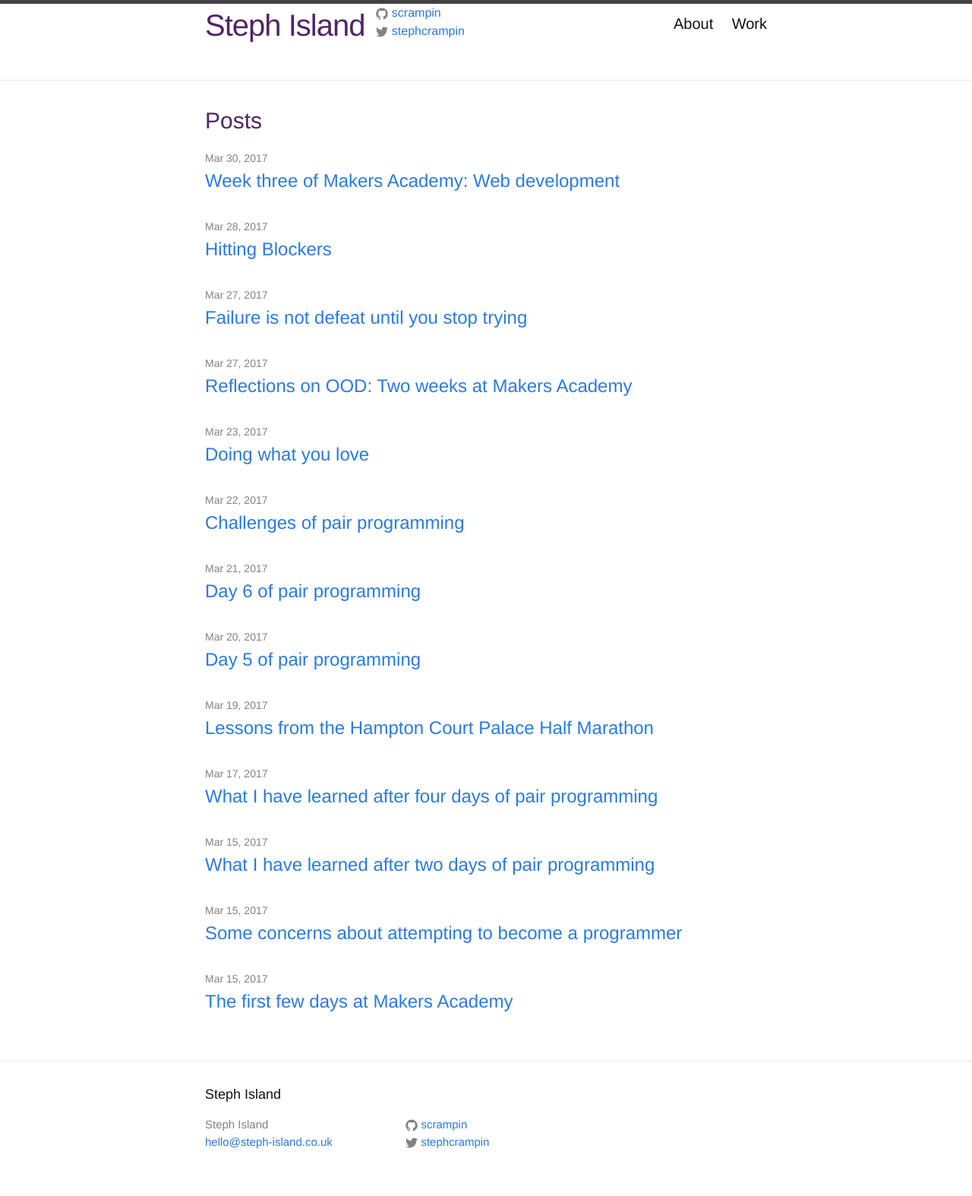
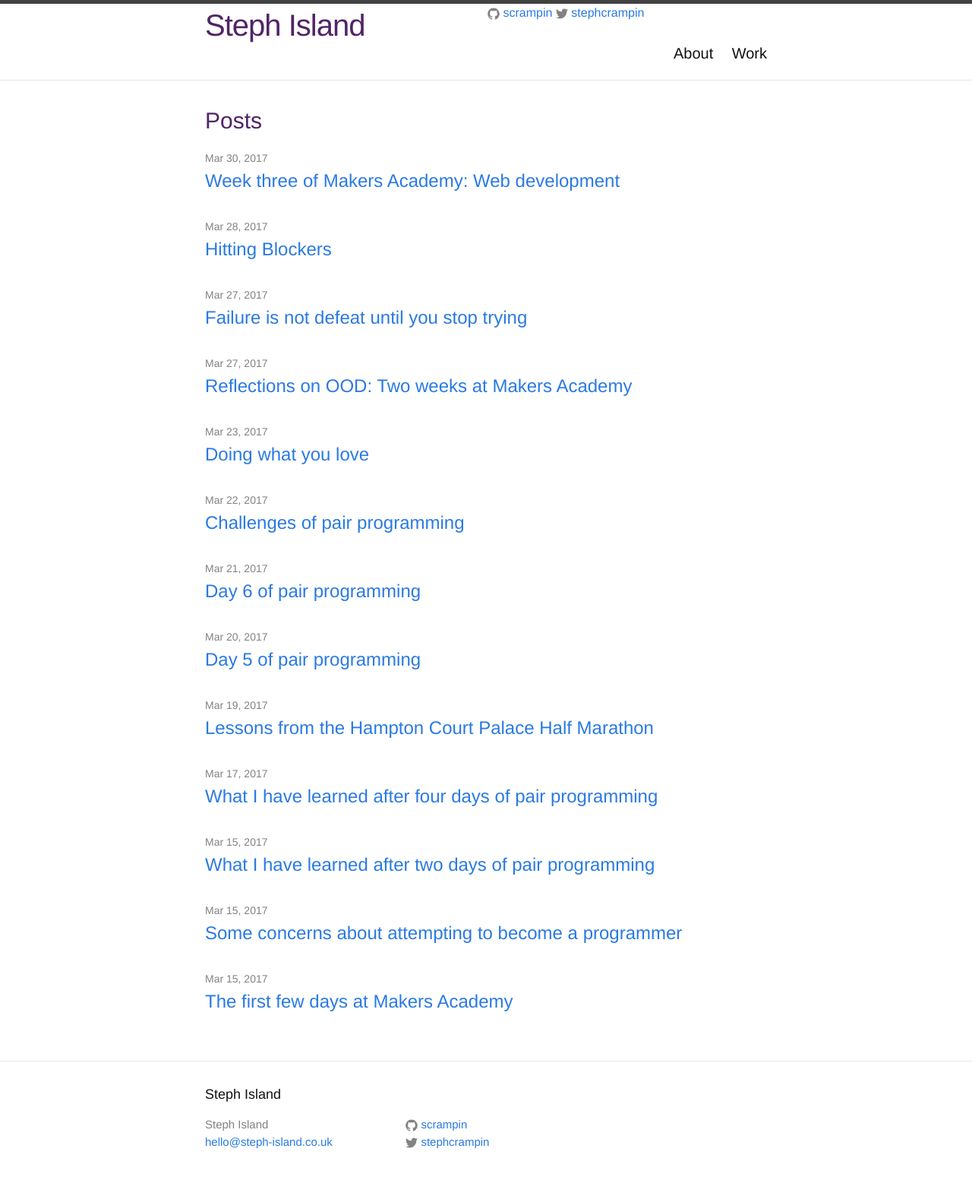
Before and after one commit to scrampin/scrampin.github.io, a Jekyll site: the page built from index.html, in a window 1280 px wide. Shown: the whole page at 76% size. Built offline with Jekyll 4.4.1, drawn with Linux system fonts in a browser that asks for light colours.

Commit message:
updated header

```diff
--- a/_includes/header.html
+++ b/_includes/header.html
@@ -4,16 +4,14 @@
 
     <a class="site-title" href="{{ site.baseurl }}/">{{ site.title }}</a>
 
-    <div class="footer-col footer-col-2">
+    <div align='center'>
       <ul class="social-media-list">
         {% if site.github_username %}
         <li>
           {% include icon-github.html username=site.github_username %}
-        </li>
         {% endif %}
 
         {% if site.twitter_username %}
-        <li>
           {% include icon-twitter.html username=site.twitter_username %}
         </li>
         {% endif %}
```
